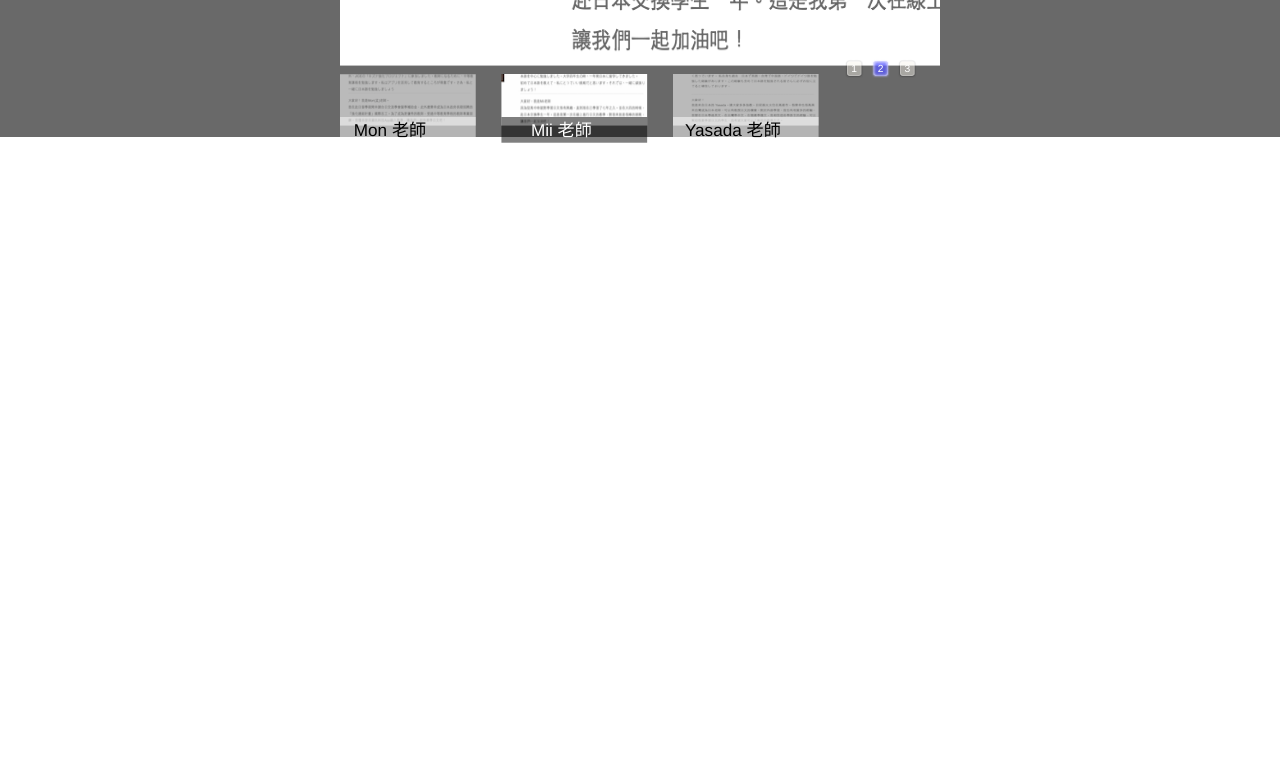
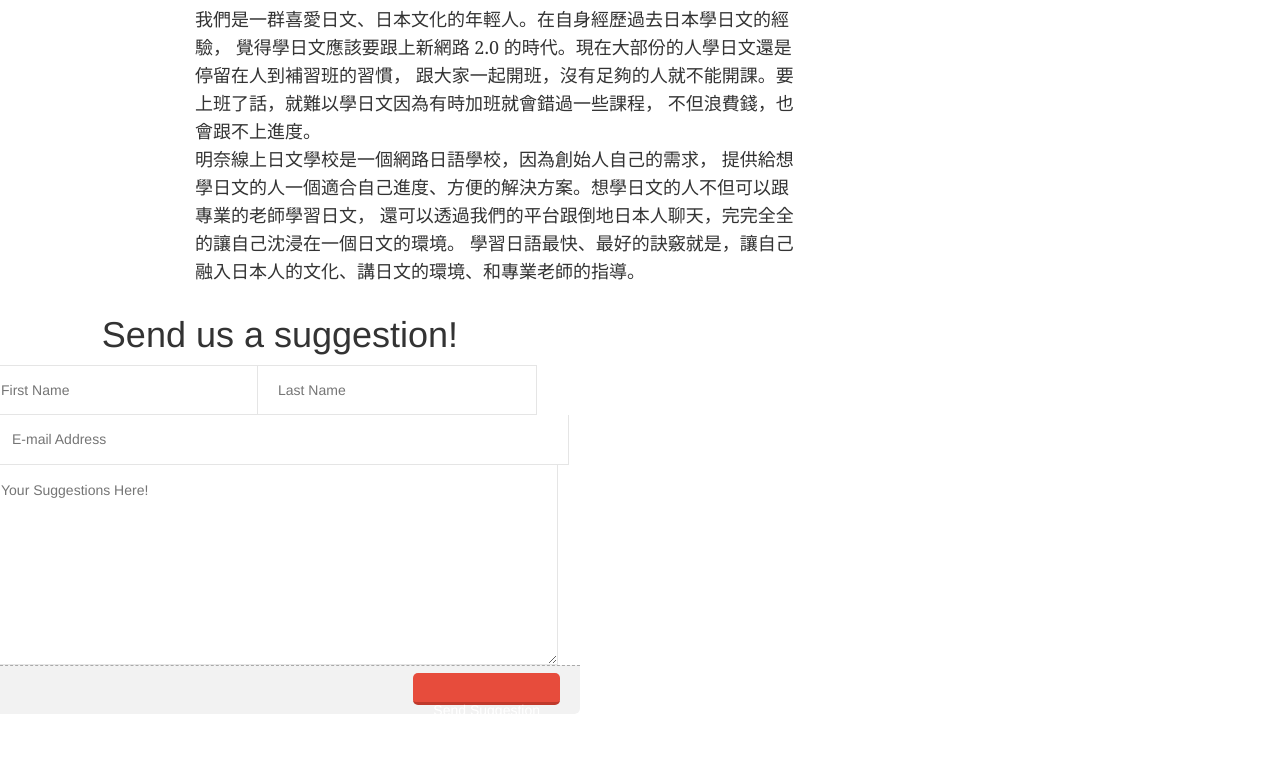
Before and after one commit to wernerchao/JS-Test, a plain HTML site: page Werner_Website.html in a window 1280 px wide. Shown: the part 1603-2362 px from the top of the page. After the commit the page ends 2317 px from the top, so only its background shows below. Drawn offline with nearby package versions, Linux system fonts and the light colour scheme; some packages are replaced by stand-ins of ours; a script that the page names is missing.

Commit message:
Made some changes, but I think just fucked up more arragenment

```diff
--- a/Werner_Website.css
+++ b/Werner_Website.css
@@ -3,12 +3,6 @@ you can use this to reset them to 0*/
 html, body, div, span, img {
     margin: -10px;
     padding: 0px;
-}
-
-#page1, #page2, #page3, #page4, #page5 {
-    height: 600px;
-    background-color: dimgrey;
-
 }
 
 /* z-index this guy instead */
@@ -119,15 +113,14 @@ h2 {
   text-shadow: 1px 1px 0 rgba(168,168,168,0.66) ;
 }
 
-#paragraph1 {
+#p1 {
+    position: relative;
     color: #333333;
     font-family: Georgia, serif;
     font-size: 18px;
     line-height: 28px;
-    margin: 60px 20px 20px 50px;
+    margin: 50px 20px 20px 200px;
     width: 600px;
-    height: 600px;
-    text-align: center;
 }
 
 /*Slider CSS Starts Here*/
@@ -248,3 +241,97 @@ h2 {
 	opacity: 1;
 }
 /*Slider CSS Ends*/
+
+/*Contact Form CSS Starts Here*/
+.container_form {
+  width: 600px;
+  margin-left: 0px;
+  text-align: center;
+  overflow: hidden;
+  background: white;
+  border-radius: 5px;
+}
+
+.message, .contact, .name, .footer, header, footer, textarea {
+  display: block;
+  padding: 0;
+  margin: 0;
+  border: 0;
+  clear: both;
+  overflow: hidden;
+}
+
+header, footer {
+  height: 75px;
+  background: rgba(0, 0, 0, 0.05);
+  line-height: 75px;
+  padding-left: 20px;
+  border-radius: 5px 5px 0 0;
+}
+header h1, footer h1 {
+  font-size: 1.2em;
+  text-transform: uppercase;
+  color: rgba(51, 51, 51, 0.4);
+}
+
+.first, .last {
+  float: left;
+  width: 278px;
+  margin: 0;
+  padding: 0 0 0 20px;
+  border: 1px solid rgba(0, 0, 0, 0.1);
+  height: 50px;
+}
+
+.last {
+  width: 279px;
+  border-left: 0;
+}
+
+.email, textarea {
+  height: 50px;
+  width: 578px;
+  line-height: 50px;
+  padding: 0 0 0 20px;
+  border-top: 0;
+  border-left: 1px solid rgba(0, 0, 0, 0.1);
+  border-right: 1px solid rgba(0, 0, 0, 0.1);
+  border-bottom: 1px solid rgba(0, 0, 0, 0.1);
+}
+
+textarea {
+  height: 200px;
+}
+
+footer {
+  height: 49px;
+  border-top: 1px dashed rgba(0, 0, 0, 0.3);
+  border-radius: 0 0 5px 5px;
+  padding-left: 0;
+  padding-right: 20px;
+}
+footer button {
+  height: 32px;
+  background: #e74c3c;
+  border-radius: 5px;
+  border: 0;
+  margin: 7px 0;
+  color: white;
+  float: right;
+  padding: 0 20px 0 20px;
+  border-bottom: 3px solid #c0392b;
+  transition: all linear .2s;
+}
+footer button:hover {
+  background: #c0392b;
+}
+footer button:focus {
+  outline: none;
+}
+
+.first:focus, .last:focus, .email:focus, textarea:focus, textarea:focus {
+  outline: none;
+  background: rgba(52, 152, 219, 0.1);
+  color: rgba(51, 51, 51, 0.7);
+}
+/*Contact Form CSS Ends*/
--- a/Werner_Website.html
+++ b/Werner_Website.html
@@ -33,8 +33,8 @@
                             <a href="#Link3">Link 3</a>
                         </div>
                 </li>
+                <li><a href="#aboutus">我們是誰</a></li>
                 <li><a href="#contactus">聯絡我們</a></li>
-                <li><a href="#aboutus">我們是誰</a></li>
             </ul>
         </div> <!-- Nav Box Ends -->
 
@@ -60,7 +60,7 @@
 
                     <!-- Slider Starts Here -->
                     <script type="text/javascript" src="slider.js"></script>
-                        <div id="jssor_1" style="position: relative; margin: 0 auto; top: 50px; left: 0px; width: 700px; height: 700px; overflow: hidden; visibility: hidden;">
+                        <div id="jssor_1" style="position: relative; margin: 0px; top: 60px; left: 20px; width: 1000px; height: 600px; overflow: hidden; visibility: hidden;">
                             <!-- Loading Screen -->
                             <div data-u="loading" style="position: absolute; top: 0px; left: 0px;">
                                 <div style="filter: alpha(opacity=70); opacity: 0.7; position: absolute; display: block; top: 0px; left: 0px; width: 100%; height: 100%;"></div>
@@ -109,21 +109,36 @@
 
                 </div>
 
-        <!-- Page 4 Contact Us -->
-            <li><div id="page4"><a id="contactus" class="smooth"></a></div></li>
-
-        <!-- Page 5 About Us -->
-                <div id="page5"><a id="aboutus" class="smooth"></a>
-                    <p id="paragraph1">明奈線上日文學校
-                        <br>我們是一群喜愛日文、日本文化的年輕人。在自身經歷過去日本學日文的經驗，
+        <!-- Page 4 Abous Us -->
+                <div id="page4" class="container-fluid"><a id="aboutus" class="smooth"></a>
+                    <p id="p1">明奈線上日文學校
+                    <br>我們是一群喜愛日文、日本文化的年輕人。在自身經歷過去日本學日文的經驗，
                         覺得學日文應該要跟上新網路 2.0 的時代。現在大部份的人學日文還是停留在人到補習班的習慣，
                         跟大家一起開班，沒有足夠的人就不能開課。要上班了話，就難以學日文因為有時加班就會錯過一些課程，
                         不但浪費錢，也會跟不上進度。
-                        <br>明奈線上日文學校是一個網路日語學校，因為創始人自己的需求，
+                    <br>明奈線上日文學校是一個網路日語學校，因為創始人自己的需求，
                         提供給想學日文的人一個適合自己進度、方便的解決方案。想學日文的人不但可以跟專業的老師學習日文，
                         還可以透過我們的平台跟倒地日本人聊天，完完全全的讓自己沈浸在一個日文的環境。
                         學習日語最快、最好的訣竅就是，讓自己融入日本人的文化、講日文的環境、和專業老師的指導。
                     </p>
+                </div>
+
+        <!-- Page 5 Contact Us -->
+                <div id="page5" class="container_form"><a id="contactus" class="smooth"></a>
+                    <h1>Send us a suggestion!</h1>
+                        <div class='name'>
+                            <input class='first' placeholder='First Name' type='text'>
+                            <input class='last' placeholder='Last Name' type='text'>
+                        </div>
+                        <div class='contact'>
+                            <input class='email' placeholder='E-mail Address' type='text'>
+                        </div>
+                        <div class='message'>
+                            <textarea placeholder='Your Suggestions Here!'></textarea>
+                        </div>
+                        <footer>
+                            <button>Send Suggestion</button>
+                        </footer>
                 </div>
 
 
```
